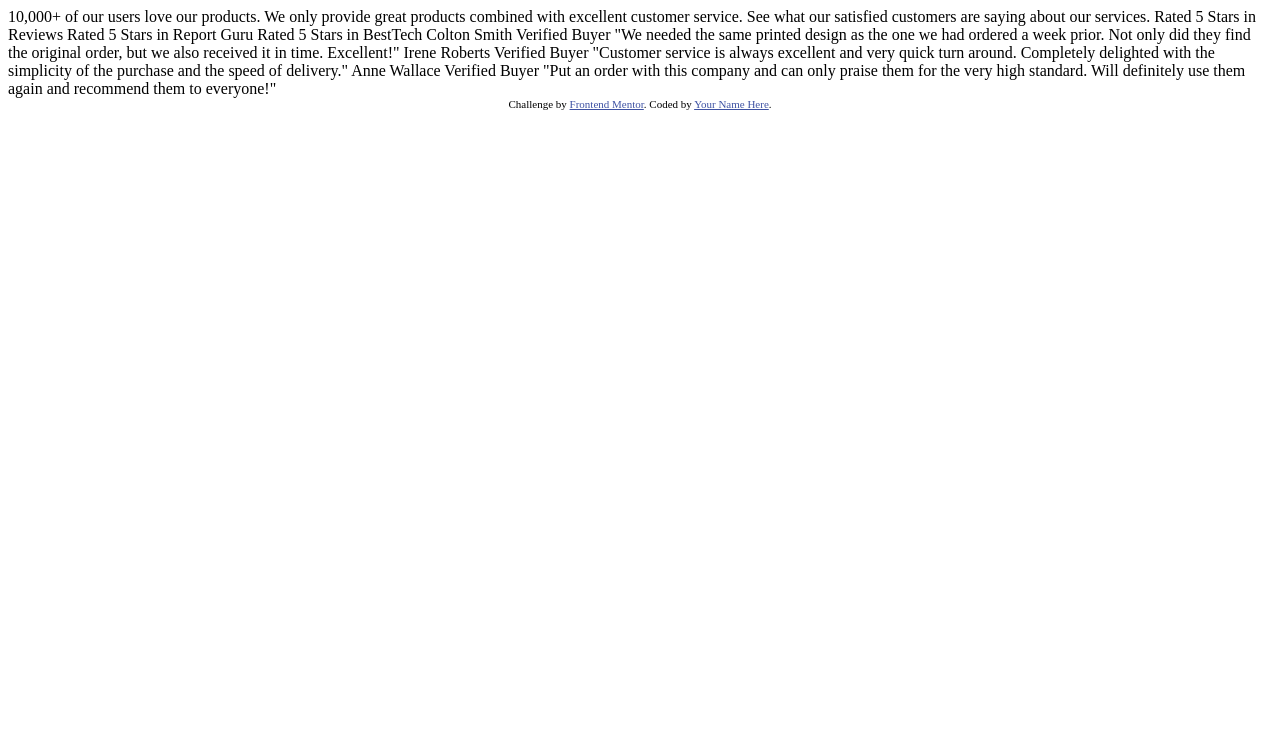
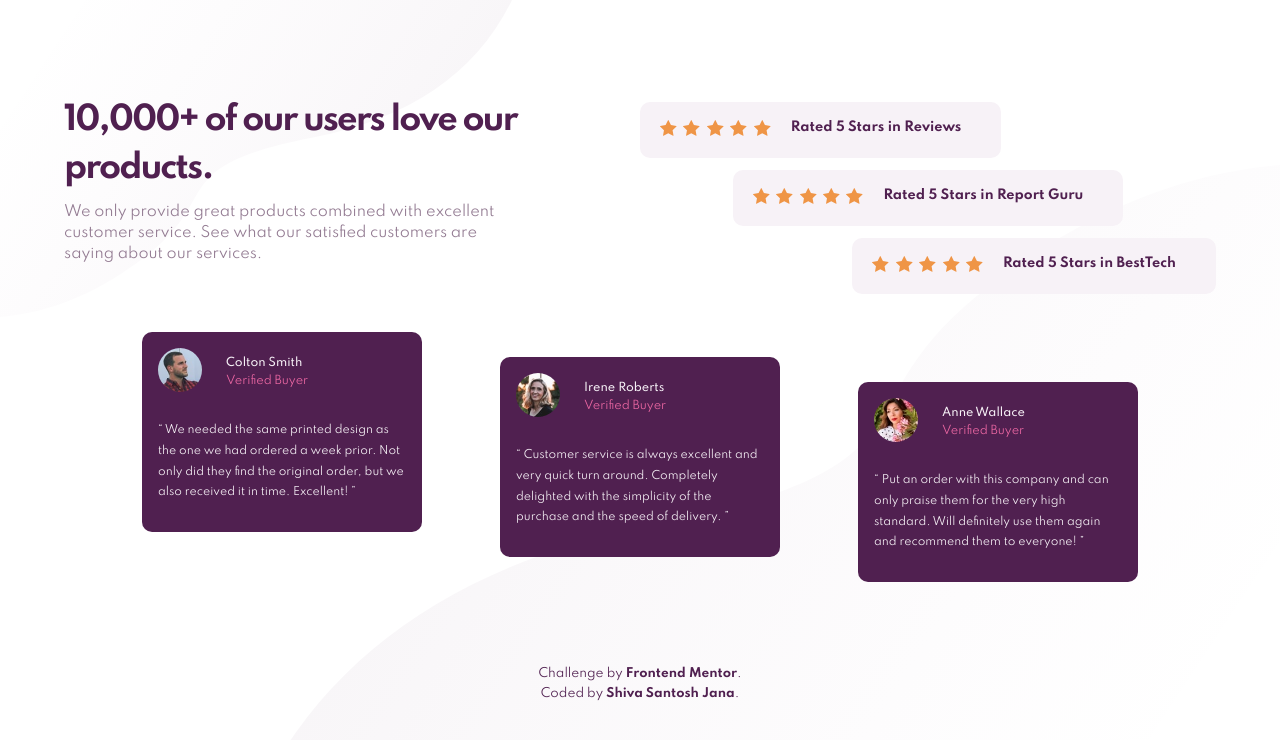
Before and after one commit to santu369/frontendmentor-social-proof-section, a plain HTML site: page index.html in a window 1280 px wide. Drawn offline with Linux system fonts and the light colour scheme.

Commit message:
completed-challenge

```diff
--- a/index.html
+++ b/index.html
@@ -3,59 +3,132 @@
   <head>
     <meta charset="UTF-8" />
     <meta name="viewport" content="width=device-width, initial-scale=1.0" />
-    <!-- displays site properly based on user's device -->
-
     <link
       rel="icon"
       type="image/png"
       sizes="32x32"
       href="./images/favicon-32x32.png"
     />
-
+    <link rel="stylesheet" href="style.css" />
+    <base target="_blank" />
     <title>Frontend Mentor | Social proof section</title>
-
-    <!-- Feel free to remove these styles or customise in your own stylesheet 👍 -->
-    <style>
-      .attribution {
-        font-size: 11px;
-        text-align: center;
-      }
-      .attribution a {
-        color: hsl(228, 45%, 44%);
-      }
-    </style>
   </head>
   <body>
-    10,000+ of our users love our products.
-
-    We only provide great products combined with excellent customer service.
-    See what our satisfied customers are saying about our services.
-
-    Rated 5 Stars in Reviews
-    Rated 5 Stars in Report Guru
-    Rated 5 Stars in BestTech
-
-    Colton Smith
-    Verified Buyer
-    "We needed the same printed design as the one we had ordered a week prior.
-    Not only did they find the original order, but we also received it in time.
-    Excellent!"
-
-    Irene Roberts
-    Verified Buyer
-    "Customer service is always excellent and very quick turn around. Completely
-    delighted with the simplicity of the purchase and the speed of delivery."
-
-    Anne Wallace
-    Verified Buyer
-    "Put an order with this company and can only praise them for the very high
-    standard. Will definitely use them again and recommend them to everyone!"
-
-    <div class="attribution">
-      Challenge by
-      <a href="https://www.frontendmentor.io?ref=challenge" target="_blank"
-        >Frontend Mentor</a
-      >. Coded by <a href="#">Your Name Here</a>.
-    </div>
+    <main>
+      <div class="header-wrapper">
+        <header>
+          <h1>10,000+ of our users love our products.</h1>
+          <p>
+            We only provide great products combined with excellent customer
+            service. See what our satisfied customers are saying about our
+            services.
+          </p>
+        </header>
+        <aside>
+          <div class="review-wrapper">
+            <div class="image-wrapper">
+              <img src="images/icon-star.svg" alt="start icon" />
+              <img src="images/icon-star.svg" alt="start icon" />
+              <img src="images/icon-star.svg" alt="start icon" />
+              <img src="images/icon-star.svg" alt="start icon" />
+              <img src="images/icon-star.svg" alt="start icon" />
+            </div>
+            <p>Rated 5 Stars in Reviews</p>
+          </div>
+          <div class="review-wrapper">
+            <div class="image-wrapper">
+              <img src="images/icon-star.svg" alt="start icon" />
+              <img src="images/icon-star.svg" alt="start icon" />
+              <img src="images/icon-star.svg" alt="start icon" />
+              <img src="images/icon-star.svg" alt="start icon" />
+              <img src="images/icon-star.svg" alt="start icon" />
+            </div>
+            <p>Rated 5 Stars in Report Guru</p>
+          </div>
+          <div class="review-wrapper">
+            <div class="image-wrapper">
+              <img src="images/icon-star.svg" alt="start icon" />
+              <img src="images/icon-star.svg" alt="start icon" />
+              <img src="images/icon-star.svg" alt="start icon" />
+              <img src="images/icon-star.svg" alt="start icon" />
+              <img src="images/icon-star.svg" alt="start icon" />
+            </div>
+            <p>Rated 5 Stars in BestTech</p>
+          </div>
+        </aside>
+      </div>
+      <section>
+        <article>
+          <div class="user-header">
+            <div class="thumbnail">
+              <img src="images/image-colton.jpg" alt="Colton Avatar" />
+            </div>
+            <div class="user-details">
+              <p>Colton Smith</p>
+              <p>Verified Buyer</p>
+            </div>
+          </div>
+          <div class="review">
+            <q>
+              We needed the same printed design as the one we had ordered a week
+              prior. Not only did they find the original order, but we also
+              received it in time. Excellent!
+            </q>
+          </div>
+        </article>
+        <article>
+          <div class="user-header">
+            <div class="thumbnail">
+              <img src="images/image-irene.jpg" alt="Irene Avatar" />
+            </div>
+            <div class="user-details">
+              <p>Irene Roberts</p>
+              <p>Verified Buyer</p>
+            </div>
+          </div>
+          <div class="review">
+            <q>
+              Customer service is always excellent and very quick turn around.
+              Completely delighted with the simplicity of the purchase and the
+              speed of delivery.
+            </q>
+          </div>
+        </article>
+        <article>
+          <div class="user-header">
+            <div class="thumbnail">
+              <img src="images/image-anne.jpg" alt="Anne Avatar" />
+            </div>
+            <div class="user-details">
+              <p>Anne Wallace</p>
+              <p>Verified Buyer</p>
+            </div>
+          </div>
+          <div class="review">
+            <q>
+              Put an order with this company and can only praise them for the
+              very high standard. Will definitely use them again and recommend
+              them to everyone!
+            </q>
+          </div>
+        </article>
+      </section>
+      <footer class="attribution">
+        <p>
+          Challenge by
+          <a
+            href="https://www.frontendmentor.io/challenges/profile-card-component-cfArpWshJ"
+            rel="noreferrer"
+            >Frontend Mentor</a
+          >.
+        </p>
+        <p>
+          Coded by
+          <a href="https://twitter.com/santu69" rel="noreferrer"
+            >Shiva Santosh Jana</a
+          >.
+        </p>
+      </footer>
+    </main>
   </body>
 </html>
--- /dev/null
+++ b/style.css
@@ -0,0 +1,302 @@
+@import url("https://fonts.googleapis.com/css2?family=Spartan:wght@400;500;700&display=swap");
+
+/* colors */
+
+:root {
+  --prim-mag: hsl(300, 43%, 22%);
+  --prim-pink: hsl(333, 80%, 67%);
+  --neu-dark-mag: hsl(303, 10%, 53%);
+  --neu-light-mag: hsl(300, 24%, 96%);
+  --neu-white: hsl(0, 0%, 100%);
+}
+
+/* default setup */
+
+*,
+*::after,
+*::before {
+  padding: 0;
+  margin: 0;
+  box-sizing: border-box;
+}
+
+body {
+  font-family: "Spartan", sans-serif;
+  font-size: 15px;
+  color: var(--prim-mag);
+  background: url(images/bg-pattern-top-desktop.svg) no-repeat left top,
+    url(images/bg-pattern-bottom-desktop.svg) no-repeat right bottom;
+  background-size: 40%, 80%;
+  height: 100vh;
+  padding: 10rem;
+  max-width: 1440px;
+  margin: 0 auto;
+}
+
+main {
+  display: flex;
+  flex-direction: column;
+  flex-wrap: wrap;
+}
+
+/* header */
+
+.header-wrapper {
+  display: flex;
+  flex-direction: row;
+  justify-content: space-between;
+  margin-bottom: 4rem;
+}
+
+header {
+  width: 40%;
+}
+
+header h1 {
+  font-size: 3rem;
+  font-weight: 700;
+  letter-spacing: -2px;
+  line-height: 3rem;
+  margin-bottom: 0.625rem;
+}
+
+header p {
+  font-size: 0.9rem;
+  line-height: 1.3rem;
+  color: var(--neu-dark-mag);
+}
+
+aside {
+  grid-area: aside;
+  display: flex;
+  flex-direction: column;
+  width: 50%;
+}
+
+aside > .review-wrapper:nth-child(1) {
+  align-self: flex-start;
+}
+
+aside > .review-wrapper:nth-child(2) {
+  align-self: center;
+}
+
+aside > .review-wrapper:nth-child(3) {
+  align-self: flex-end;
+}
+
+.review-wrapper {
+  padding: 18px 60px 18px 30px;
+  background-color: var(--neu-light-mag);
+  margin: 6px 0;
+  border-radius: 10px;
+  font-size: 0.8rem;
+  font-weight: 700;
+  display: flex;
+  flex-wrap: wrap;
+}
+
+aside img {
+  margin-right: 3px;
+  height: 16px;
+  width: 17px;
+}
+
+.image-wrapper img:nth-child(5) {
+  margin-right: 1.25rem;
+}
+
+/* reviews */
+
+section {
+  display: flex;
+  flex-wrap: wrap;
+  justify-content: space-evenly;
+  height: 260px;
+}
+
+article {
+  height: 230px;
+  width: 350px;
+  font-size: 0.8rem;
+  background-color: var(--prim-mag);
+  color: var(--neu-white);
+  border-radius: 10px;
+  padding: 1.75rem;
+}
+
+section > article:nth-child(1) {
+  align-self: flex-start;
+}
+
+section > article:nth-child(2) {
+  align-self: center;
+}
+
+section > article:nth-child(3) {
+  align-self: flex-end;
+}
+
+.user-header {
+  display: flex;
+  align-items: center;
+  margin-bottom: 1.5rem;
+}
+
+.user-header img {
+  width: 2.75rem;
+  border-radius: 50%;
+  margin-right: 1.5rem;
+}
+
+.user-details p:first-child {
+  margin-bottom: 0.3rem;
+  color: var(--neu-light-mag);
+  font-weight: 500;
+}
+
+.user-details p:last-child {
+  color: var(--prim-pink);
+  font-weight: 400;
+}
+
+q {
+  font-weight: 400;
+}
+
+.review {
+  font-size: 0.825rem;
+  line-height: 1.3rem;
+  color: var(--neu-light-mag);
+}
+
+/* footer */
+
+.attribution {
+  position: relative;
+  bottom: -4.5rem;
+  font-size: 0.75rem;
+  line-height: 20px;
+  text-align: center;
+  left: 0;
+  width: 100%;
+}
+
+.attribution a {
+  text-decoration: none;
+  color: var(--prim-mag);
+  font-weight: 700;
+}
+
+.attribution a:hover {
+  color: var(--prim-pink);
+}
+
+@media screen and (max-width: 1375px) {
+  body {
+    padding: 6rem 4rem;
+    font-size: 10px;
+  }
+
+  header h1 {
+    font-size: 2rem;
+  }
+
+  .header-wrapper {
+    margin-bottom: 2rem;
+  }
+
+  .review-wrapper {
+    padding: 18px 40px 18px 20px;
+  }
+
+  article {
+    margin-bottom: 10px;
+    padding: 1rem;
+    height: 200px;
+    width: 280px;
+    font-size: 0.7rem;
+  }
+
+  .review {
+    font-size: 0.68rem;
+  }
+}
+
+@media screen and (max-width: 967px) {
+  .attribution {
+    margin-top: 10rem;
+  }
+}
+
+@media screen and (max-width: 690px) {
+  header {
+    margin-bottom: 10px;
+  }
+
+  .header-wrapper {
+    display: block;
+  }
+
+  .image-wrapper {
+    margin-bottom: 10px;
+  }
+
+  .aside {
+    margin-bottom: 10px;
+  }
+
+  header {
+    width: 100%;
+  }
+
+  aside {
+    width: 100%;
+  }
+
+  .attribution {
+    margin-top: 20rem;
+  }
+}
+
+@media screen and (max-width: 530px) {
+  .review-wrapper {
+    display: flex;
+    flex-direction: column;
+    width: 98%;
+    align-items: center;
+  }
+
+  .review-wrapper p {
+    display: block;
+  }
+}
+
+@media screen and (max-width: 425px) {
+  body {
+    padding: 20px;
+    margin: 0 auto;
+    background: url(images/bg-pattern-top-mobile.svg) no-repeat left top,
+      url(images/bg-pattern-bottom-mobile.svg) no-repeat right bottom;
+    background-size: 90%, 90%;
+  }
+
+  header {
+    text-align: center;
+  }
+}
+
+@media screen and (max-width: 320px) {
+  body {
+    padding: 10px;
+    margin: 0 auto;
+  }
+
+  .header-wrapper {
+    margin-bottom: 10px;
+  }
+
+  .aside {
+    display: block;
+  }
+}
```
Also changed, not shown: screenshots/desktop-version.png (added), screenshots/mobile-version.png (added), 1 other file.
